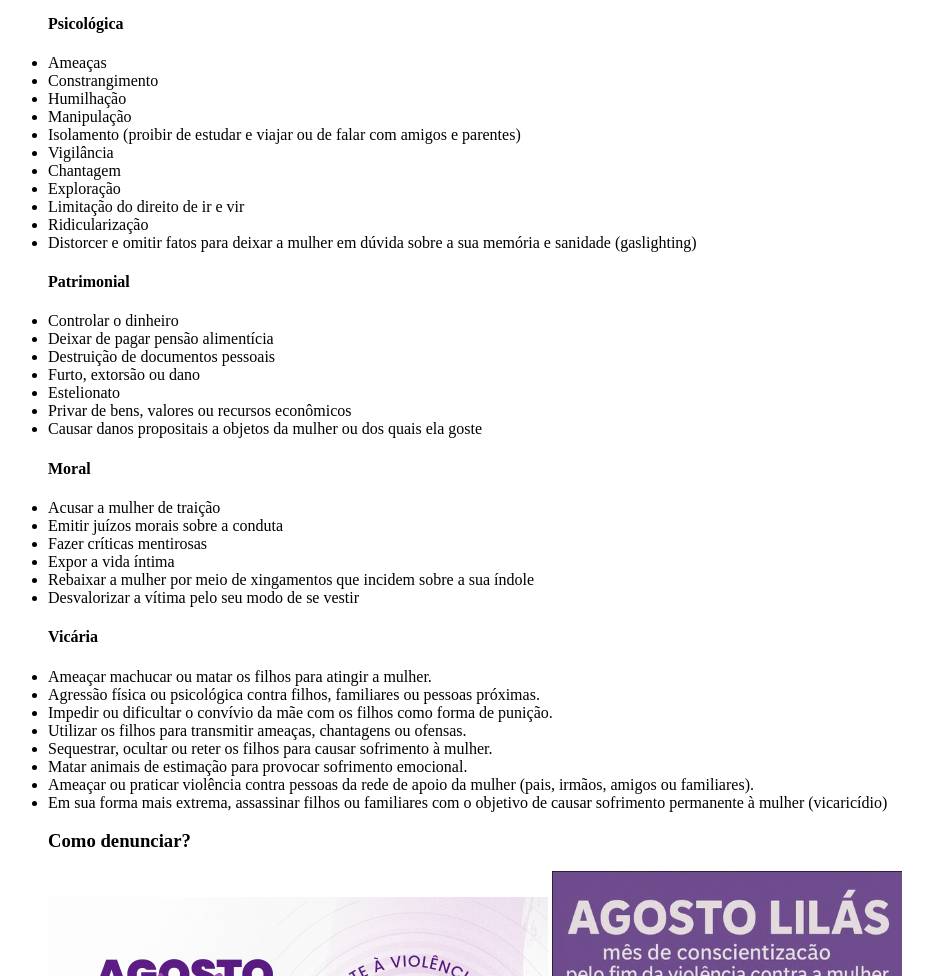
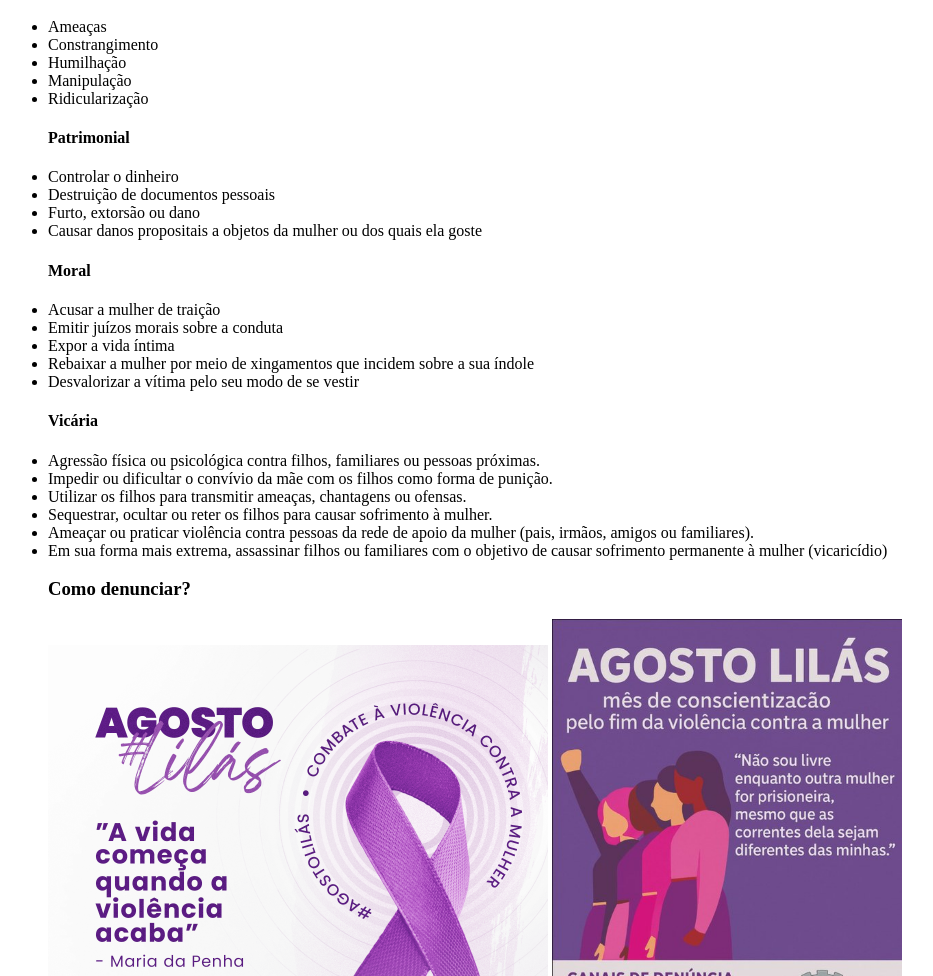
Before and after one commit to wiskas-blip/Agosto-lilas, a plain HTML site: page agosto lilás.html in a window 1280 px wide. Shown: the part 587-1563 px from the top of the page, without its empty margins (0-933 px from the left). Drawn offline with Linux system fonts and the light colour scheme.

Commit message:
projeto concluido
site sobre agosto lilas

```diff
--- a/agosto lilás.html
+++ b/agosto lilás.html
@@ -17,8 +17,6 @@
 <ul>
     <h4>Física</h4>
     <li>Espancamento</li>
-    <li>Atirar objetos, sacudir e apertar os braços</li>
-    <li>Estrangulamento ou sufocamento</li>
     <li>Lesões com objetos cortantes ou perfurantes,Ferimentos causados por queimaduras ou armas de fogo</li>
     <li>Tortura</li>
     <li>Ferimentos causados por queimaduras ou armas de fogo</li>
@@ -35,38 +33,26 @@
 <LI>Constrangimento</LI>
 <LI>Humilhação</LI>
 <LI>Manipulação</LI>
-<LI>Isolamento (proibir de estudar e viajar ou de falar com amigos e parentes)</LI>
-<LI>Vigilância </li>
-<LI>Chantagem</LI>
-<LI>Exploração</LI>
-<LI>Limitação do direito de ir e vir</LI>
 <LI>Ridicularização</LI>
-<LI>Distorcer e omitir fatos para deixar a mulher em dúvida sobre a sua memória e sanidade (gaslighting)</LI>
 
 <h4>Patrimonial</h4>
 <li>Controlar o dinheiro</li>
-<li>Deixar de pagar pensão alimentícia</li>
 <li>Destruição de documentos pessoais</li>
 <li>Furto, extorsão ou dano</li>
-<li>Estelionato</li>
-<li>Privar de bens, valores ou recursos econômicos</li>
 <li>Causar danos propositais a objetos da mulher ou dos quais ela goste</li>
 
 <h4>Moral</h4>
 <li>Acusar a mulher de traição</li>
 <li>Emitir juízos morais sobre a conduta</li>
-<li>Fazer críticas mentirosas</li>
 <li>Expor a vida íntima</li>
 <li>Rebaixar a mulher por meio de xingamentos que incidem sobre a sua índole</li>
 <li>Desvalorizar a vítima pelo seu modo de se vestir</li>
 
 <h4>Vicária</h4>
-<LI>Ameaçar machucar ou matar os filhos para atingir a mulher.</LI>
 <LI>Agressão física ou psicológica contra filhos, familiares ou pessoas próximas.</LI>
 <LI>Impedir ou dificultar o convívio da mãe com os filhos como forma de punição.</LI>
 <LI>Utilizar os filhos para transmitir ameaças, chantagens ou ofensas.</LI>
 <LI>Sequestrar, ocultar ou reter os filhos para causar sofrimento à mulher.</LI>
-<LI>Matar animais de estimação para provocar sofrimento emocional.</LI>
 <LI>Ameaçar ou praticar violência contra pessoas da rede de apoio da mulher (pais, irmãos, amigos ou familiares).</LI>
 <li>Em sua forma mais extrema, assassinar filhos ou familiares com o objetivo de causar sofrimento permanente à mulher (vicaricídio)</li>
 
```
